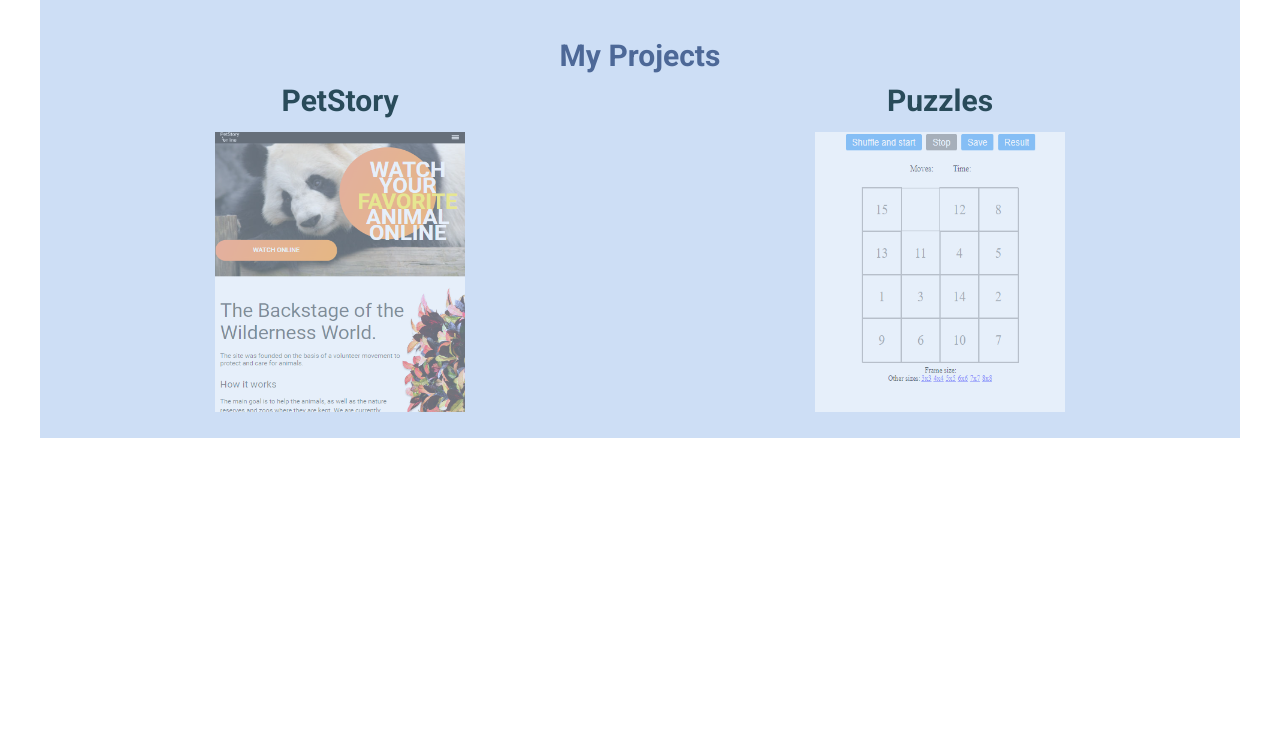
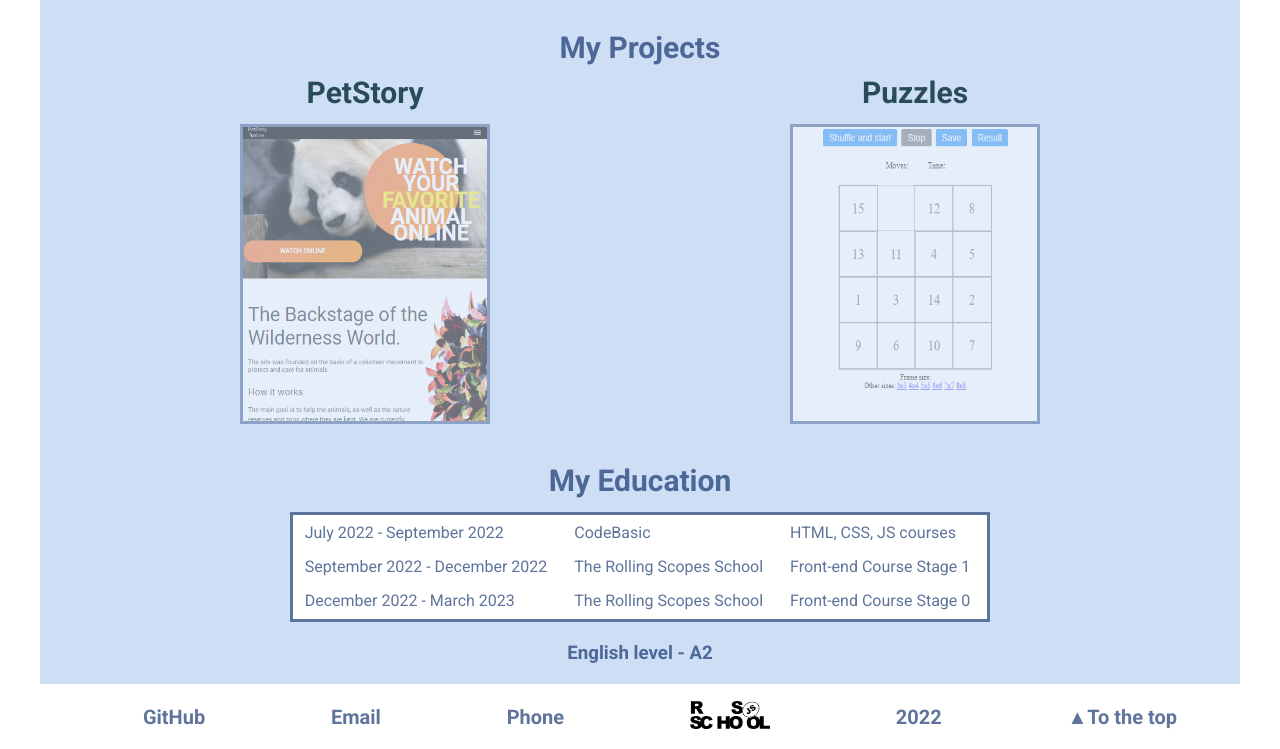
Before and after one commit to LindaKarz/rsschool-cv, a plain HTML site: page index.html in a window 1280 px wide. Shown: the part 1315-2064 px from the top of the page. Before the commit the page ends 1753 px from the top, so only its background shows below. Drawn offline with Linux system fonts and the light colour scheme.

Commit message:
feat: add education and footer sections

```diff
--- a/index.html
+++ b/index.html
@@ -8,10 +8,10 @@
   <link rel="stylesheet" href="style.css">
 </head>
 <body class="body">
-  <header class="header wrapper">
+  <header id="header" class="header wrapper">
     <div class="header-inf">
       <h1 class="header-title">Linda Krycheuskaya</h1>
-      <h2 class="header-subtitle">Frontend Web Developer</h2>
+      <h2 class="header-subtitle">Frontend Developer</h2>
       <ul class="header-contacts">
         <li class="contact-item">
           <a href="https://github.com/LindaKarz" class="link git-link" target="_blank">GitHub</a>
@@ -68,7 +68,7 @@
     <section id="code" class="code">
       <h2 class="main-title code-title">My code example</h2>
       <pre class="code-example">
-        <code>const area = document.createElement('div');
+        <code class="code-item">const area = document.createElement('div');
           area.className = 'area';
           document.body.appendChild(area);
 
@@ -102,6 +102,53 @@
         </div>
       </div>
     </section>
+    <section id="education" class="education">
+      <h2 class="main-title education-title">My Education</h2>
+     <table class="education-table">
+      <tbody>
+        <tr class="education-table-row">
+          <td class="education-table-item">July 2022 - September 2022</td>
+          <td class="education-table-item">CodeBasic</td>
+          <td class="education-table-item">HTML, CSS, JS courses</td>
+        </tr>
+        <tr class="education-table-row">
+          <td class="education-table-item">September 2022 - December 2022</td>
+          <td class="education-table-item">The Rolling Scopes School</td>
+          <td class="education-table-item">Front-end Course Stage 1</td>
+        </tr>
+        <tr class="education-table-row">
+          <td class="education-table-item">December 2022 - March 2023</td>
+          <td class="education-table-item">The Rolling Scopes School</td>
+          <td class="education-table-item">Front-end Course Stage 0</td>
+        </tr>
+      </tbody>
+     </table>
+     <h3 class="lang-level">English level - A2</h3>
+    </section>
   </main>
+  <footer id="contacts" class="footer wrapper">
+    <nav class="footer-nav">
+      <ul class="footer-nav-list">
+        <li class="footer-nav-item">
+          <a href="https://github.com/LindaKarz" class="link link-footer git-link" target="_blank">GitHub</a>
+        </li>
+        <li class="footer-nav-item">
+          <a href="mailto:lindakarzewa@gmail.com" class="link link-footer email-link">Email</a>
+        </li>
+        <li class="footer-nav-item">
+          <a href="tel:+37533678XXXX" class="link link-footer tel-link">Phone</a>
+        </li>
+        <li class="footer-nav-item">
+          <a href="https://rs.school/js/" class="link link-footer rs-link" target="_blank">
+            <img src="image/rs_school_js.svg" alt="rs school logo" class="rs-logo">
+          </a>
+        </li>
+        <li class="footer-nav-item">2022</li>
+        <li class="footer-nav-item">
+          <a href="#header" class="link link-footer tel-link">&#9650;To the top</a>
+        </li>
+      </ul>
+    </nav>
+  </footer>
 </body>
 </html>
--- a/style.css
+++ b/style.css
@@ -143,19 +143,21 @@ li {
 }
 
 .code {
-  text-align: center;
-  padding-bottom: 20px;
+  padding:20px 0 20px 0;
 }
 
 .code-example {
-  padding-right: 30px;
+  max-width: 600px;
+  margin: 0 auto;
+  background: rgb(255, 255, 255);
+  border: 2px solid;
 }
 
 .project-wrapper {
   display: flex;
   justify-content: space-around;
   align-items: center;
-  padding-bottom: 20px;
+  padding: 0 50px 20px 50px;
 }
 
 .project-subtitle {
@@ -175,10 +177,53 @@ li {
 .project-img {
   width: 250px;
   height: 300px;
-  padding-top: 20px;
+  margin-top: 20px;
   opacity: .5;
+  border: 3px solid;
 }
 
 .project-img:hover {
   opacity: 1;
 }
+
+.education-table {
+  margin: 0 auto;
+  background: white;
+  border: 3px solid;
+}
+
+.education-table-item {
+  padding: 5px 15px 5px 10px;
+}
+
+.lang-level {
+  text-align: center;
+  padding: 20px 0;
+}
+
+.footer {
+  background: white;
+}
+
+.footer-nav-list {
+  display: flex;
+  justify-content: space-around;
+  align-items: center;
+}
+
+.link-footer:hover {
+  color: rgb(62, 62, 119);
+}
+
+.rs-logo {
+  width: 80px;
+}
+
+.rs-logo:hover {
+  opacity: .5;
+}
+
+.footer-nav-item {
+  font-size: 20px;
+  font-weight: 600;
+}
```
Also changed, not shown: image/rs_school_js.svg (added).
